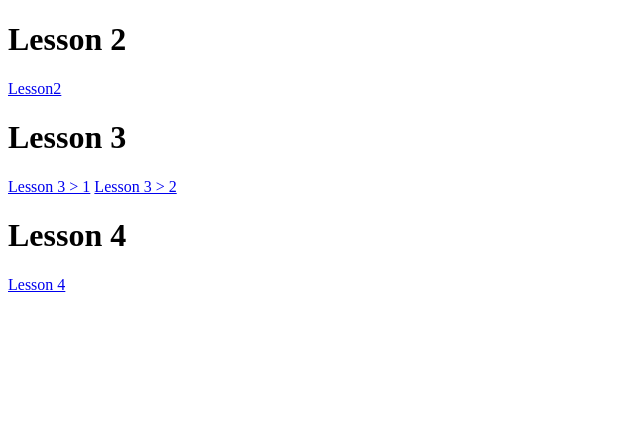
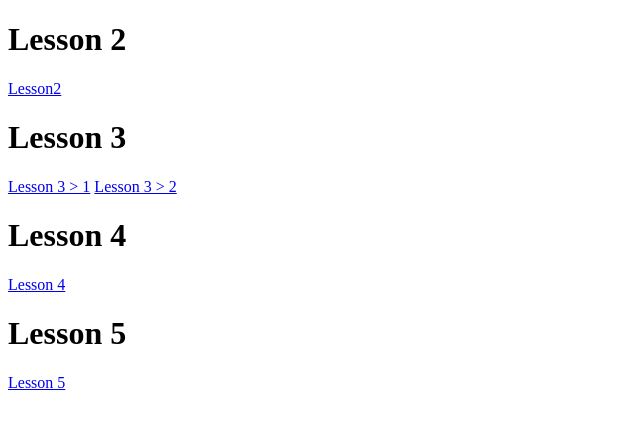
Before and after one commit to IMNikolaev/AITRFrontend, a plain HTML site: page index.html in a window 1280 px wide. Shown: the whole page, without its empty margins (0-640 px from the left). Drawn offline with Linux system fonts and the light colour scheme.

Commit message:
lesson 5

```diff
--- a/index.html
+++ b/index.html
@@ -2,7 +2,7 @@
 <html lang="en">
 <head>
     <meta charset="UTF-8">
-    <title>4</title>
+    <title>5</title>
 </head>
 <body>
 <h1>Lesson 2</h1>
@@ -13,5 +13,7 @@
 <a href="lesson_03/2/index.html">Lesson 3 > 2</a>
 <h1>Lesson 4</h1>
 <a href="lesson_04/HW/index.html">Lesson 4</a>
+<h1>Lesson 5</h1>
+<a href="lesson_05/index.html">Lesson 5</a>
 </body>
 </html>
```
